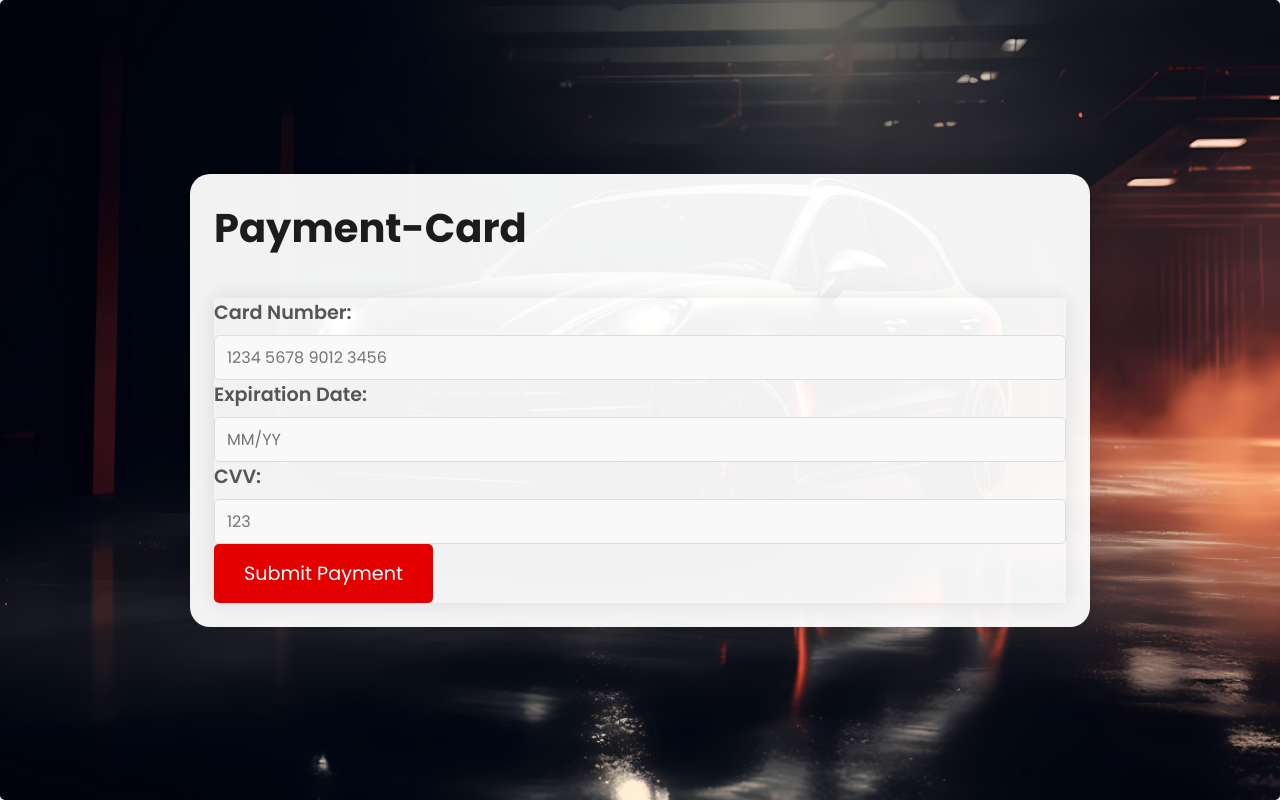
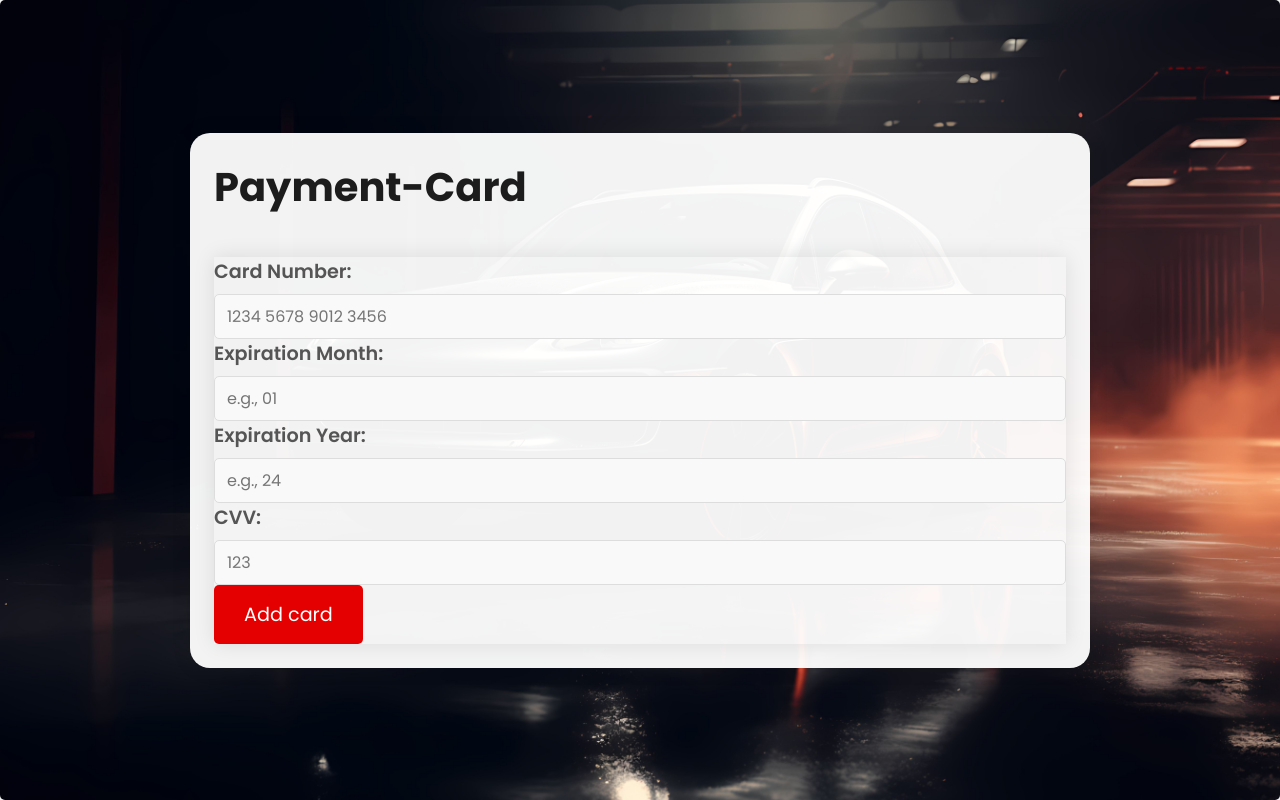
Before and after one commit to AbdelrahmanAyman0011/Car-Rental-System, a PHP site: page /PaymentCard.html in a window 1280 px wide. Shown: the part 73-873 px from the top of the page. Run offline with PHP 8.4, Linux system fonts and the light colour scheme.

Commit message:
removed password from the DDL (Payment-card) we didn't use it anyway and fixed the date when adding new payment card ^_^

```diff
--- a/DDl.sql
+++ b/DDl.sql
@@ -55,7 +55,6 @@ CREATE TABLE Payment_Card (
     Card_ID varchar(20),
     CVV varchar(4),
     Ex_Date date not null,
-    Password varchar(20),
     Customer_ID int not null,
     PRIMARY KEY (Card_ID, CVV),
     FOREIGN KEY (Customer_ID) REFERENCES Customer(Customer_ID)
--- a/PaymentCard.html
+++ b/PaymentCard.html
@@ -31,15 +31,18 @@
                         <input type="text" name="cardNumber" id="cardNumber" placeholder="1234 5678 9012 3456"
                             maxlength="16" required>
 
-                        <label for="expirationDate">Expiration Date:</label>
-                        <input type="text" name="expirationDate" id="expirationDate" placeholder="MM/YY" maxlength="5"
-                            required>
+                        <label for="expirationMonth">Expiration Month:</label>
+                        <input type="text" name="expirationMonth" id="expirationMonth" placeholder="e.g., 01" maxlength="2" required>
+
+                        <label for="expirationYear">Expiration Year:</label>
+                        <input type="text" name="expirationYear" id="expirationYear" placeholder="e.g., 24" maxlength="2" required>
+
 
                         <label for="cvv">CVV:</label>
                         <input type="text" name="cvv" id="cvv" placeholder="123" maxlength="3" required>
                     </form>
                     <div> <!-- Added missing div tag -->
-                        <button type="submit" name="submit" id="submit">Submit Payment</button>
+                        <button type="submit" name="submit" id="submit">Add card</button>
                     </div>
                 </div>
             </form>
```
Also changed, not shown: backPaymentCard.php (+7 -2 lines), phpFunctions.php (+7 -7 lines).
